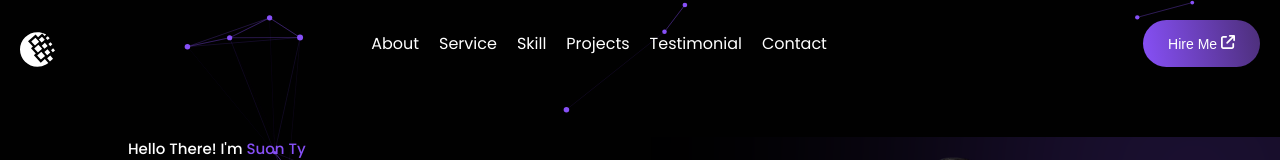
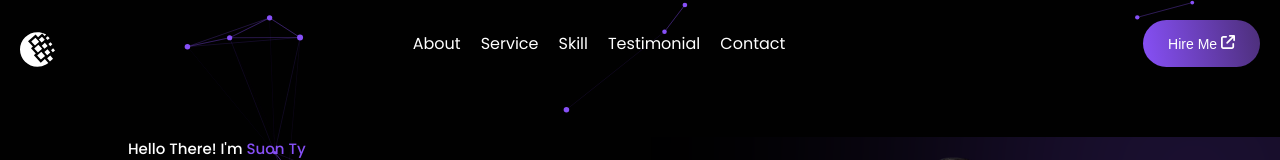
Before and after one commit to Front-End-09/suon-ty-website, a React (Create React App) app: page / in a window 1280 px wide. Shown: the top 160 px of the page. Built offline with nearby package versions, Linux system fonts and the light colour scheme.

Commit message:
Remove menu namge project

```diff
--- a/src/data.js
+++ b/src/data.js
@@ -11,7 +11,7 @@ export const menu = [
     {name:"About"},
     {name:"Service"},
     {name:"Skill"},
-    {name:"Projects"},
+    // {name:"Projects"},
     {name:"Testimonial"},
     {name:"Contact"},
 ]
```
